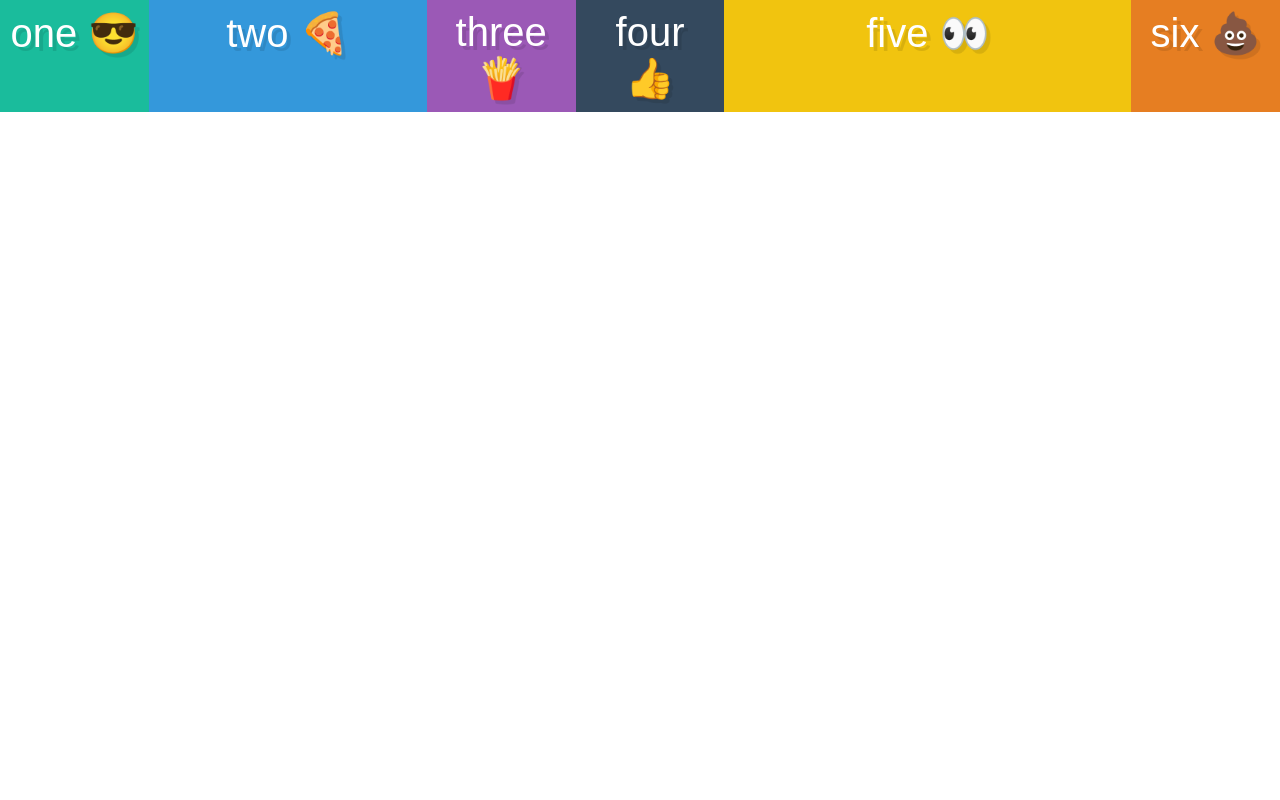
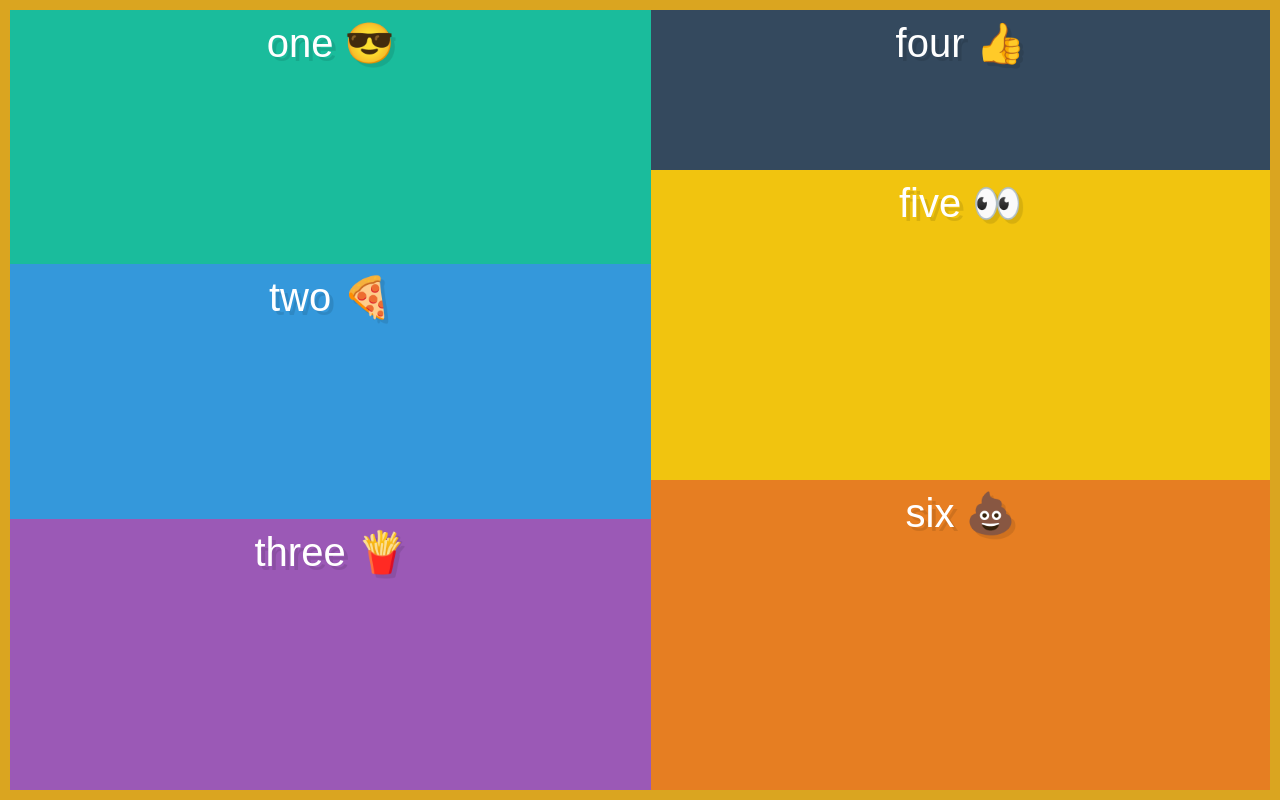
Before and after one commit to robkondrat/flex-direction, a plain HTML site: page index.html in a window 1280 px wide. Drawn offline with Linux system fonts and the light colour scheme.

Commit message:
flex-basis and wrapping work together

```diff
--- a/style.css
+++ b/style.css
@@ -31,16 +31,21 @@ input[type=reset],input[type=submit]{-webkit-appearance:button;cursor:pointer;}b
 /* We start writing out flexbox here. The above is just page setup */
 .container {
   display: flex;
+  flex-wrap:wrap;
+  flex-direction:column;
+  border:10px solid goldenrod;
+  height:100vh;
 }
 
 .box {
-  flex:1;
+  flex-basis:250px;
+  flex-grow:1;
 }
 
-.box2 {
-  flex:2;
+.box3 {
+  flex-grow:5;
 }
 
-.box5 {
-  flex:3;
+.box4 {
+  flex-basis:100px;
 }
```
